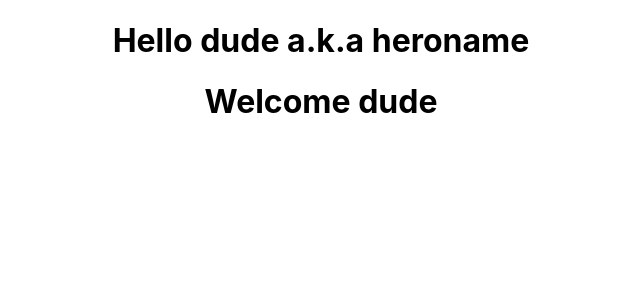
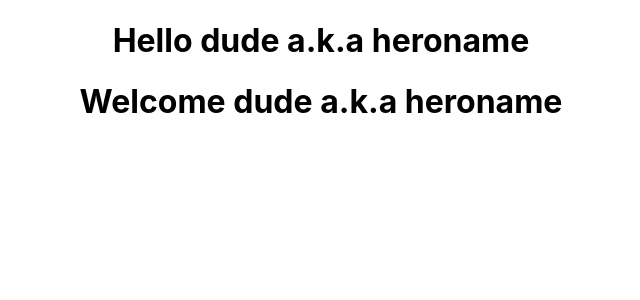
Before and after one commit to SureshCS-50/hello-react, a React (Create React App) app: page / in a window 1280 px wide. Shown: the top 300 px of the page, without its empty margins (319-959 px from the left). Built offline with nearby package versions, Linux system fonts and the light colour scheme.

Commit message:
destructure props inside class component

```diff
--- a/src/App.js
+++ b/src/App.js
@@ -9,7 +9,7 @@ function App() {
   return (
     <div className="App">
       <Greet name="dude" heroname={'heroname'}/>
-      <Welcome name="dude"/>
+      <Welcome name="dude" heroname={'heroname'}/>
       {/* <Message/> */}
       {/* <Counter/> */}
     </div>
--- a/src/components/Welcome.js
+++ b/src/components/Welcome.js
@@ -2,7 +2,8 @@ import React, {Component} from 'react'
 
 class Welcome extends Component{
   render(){
-    return <h1>Welcome {this.props.name}</h1>
+    const {name, heroname} = this.props;
+    return <h1>Welcome {name} a.k.a {heroname}</h1>
   }
 }
 
```
